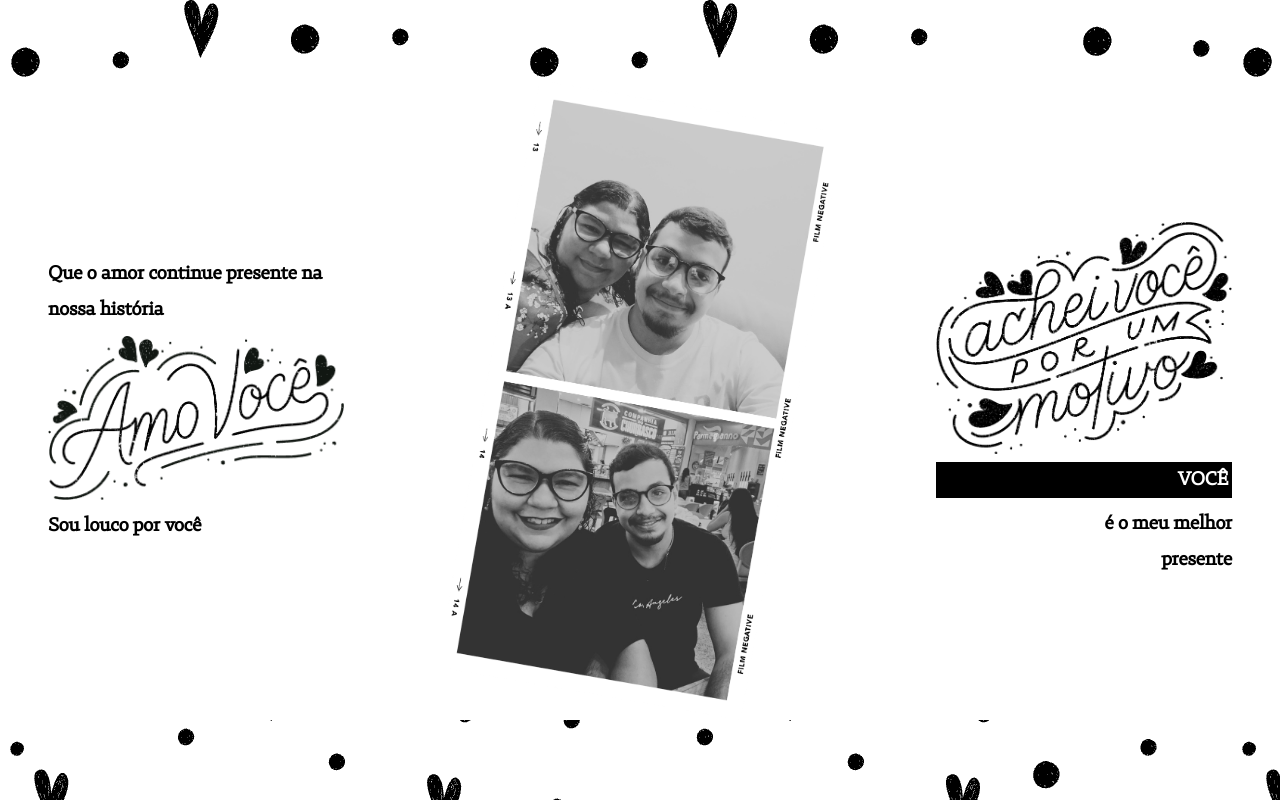
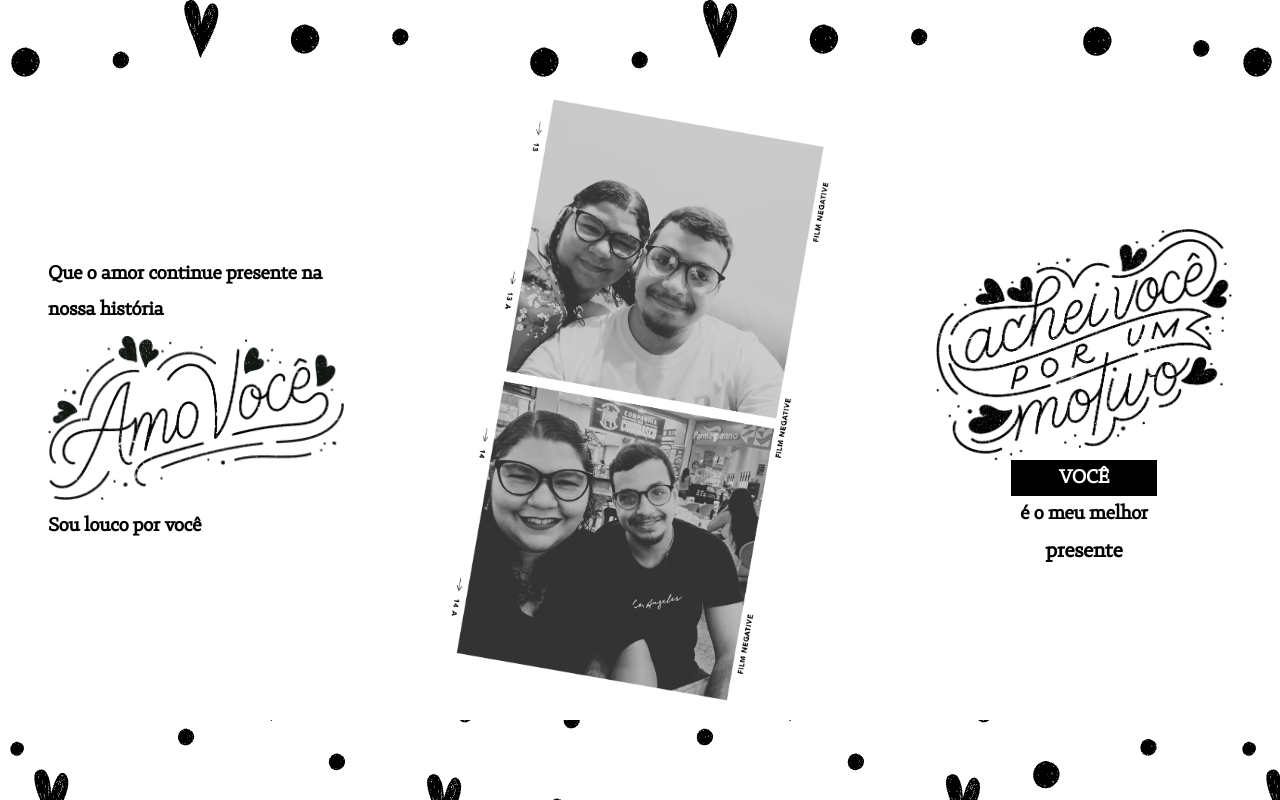
Before and after one commit to johnyjunior123/formybrother, a Next.js app: page /tudo/porque/eu/te in a window 1280 px wide. Built offline with nearby package versions, Linux system fonts and the light colour scheme.

Commit message:
style: add text in image anime generic and alter centralization

```diff
--- a/app/tudo/porque/eu/page.tsx
+++ b/app/tudo/porque/eu/page.tsx
@@ -31,7 +31,6 @@ const fadeUp = {
 export default function PageTwo() {
     return (
         <main className={`${gloria.className} relative w-screen h-screen bg-white text-black overflow-auto md:overflow-hidden`}>
-
             <motion.div
                 className="absolute top-1/2 left-1/2 transform -translate-x-1/2 -translate-y-1/2 w-full px-4 text-center"
                 initial="hidden"
@@ -110,9 +109,9 @@ export default function PageTwo() {
                 custom={6}
                 className="absolute bottom-4 right-2 md:right-4 flex flex-col items-center w-28 md:w-36 text-center text-xs md:text-sm"
             >
+                <h2 className="text-xs md:text-base">SUA DEDICAÇÃO É INCRÍVEL PRA MIM</h2>
                 <Image src={AnimeGenerico} alt='' className="w-20 md:w-auto" />
             </motion.div>
-
         </main>
 
     )
--- a/app/tudo/porque/eu/te/page.tsx
+++ b/app/tudo/porque/eu/te/page.tsx
@@ -52,13 +52,16 @@ export default function PageThree() {
                     </a>
                 </div>
 
-                <section className="flex flex-col justify-center items-center md:items-end gap-2 w-full md:w-1/4 text-sm md:text-base">
+                <section className="flex flex-col justify-center items-center w-full md:w-1/4 text-sm md:text-base">
                     <Image src={RightDeclaration} alt="Direita" className="w-full h-auto" />
-                    <h2 className="text-center md:text-right w-full pl-1 pr-1 font-bold text-[24px] bg-black text-white">
+                    <h2 className="text-center md:text-right pl-12 pr-12 font-bold text-[24px] bg-black text-white">
                         VOCÊ
                     </h2>
-                    <h2 className="w-full text-center md:text-right font-semibold text-[24px]">
-                        é o meu melhor <br /><strong className='font-extrabold text-[24px]'>presente</strong>
+                    <h2 className="text-center md:text-right font-semibold text-[24px]">
+                        é o meu melhor <br />
+                    </h2>
+                    <h2 className='text-center md:text-right font-black text-[26px]'>
+                        <strong>presente</strong>
                     </h2>
                 </section>
             </main>
```
